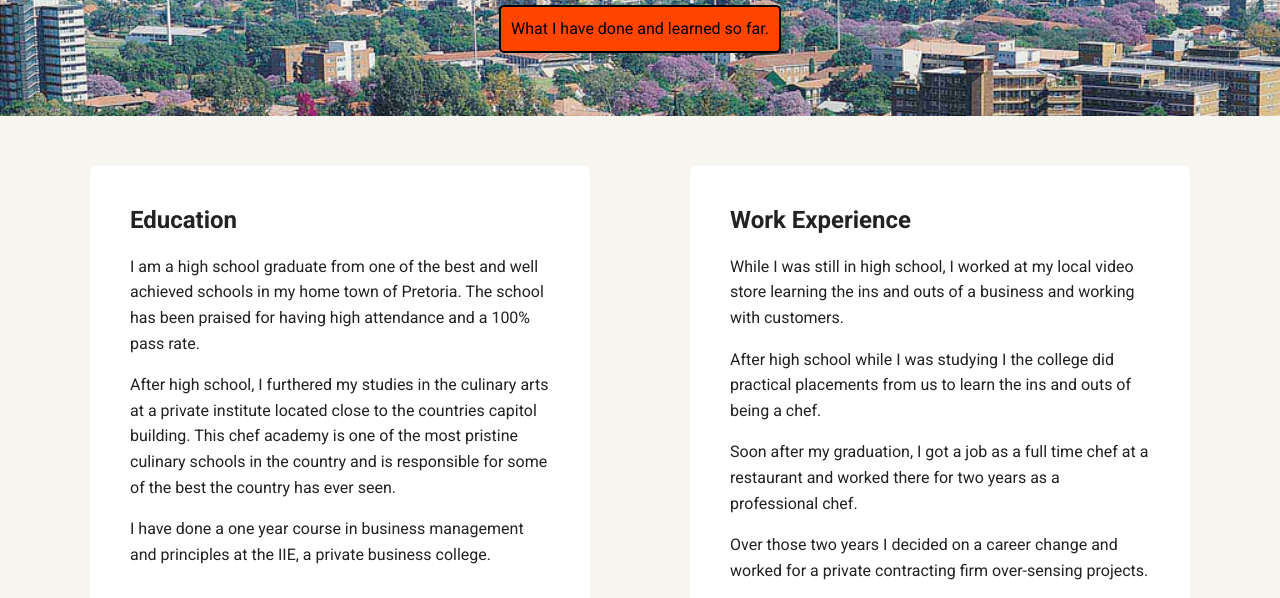
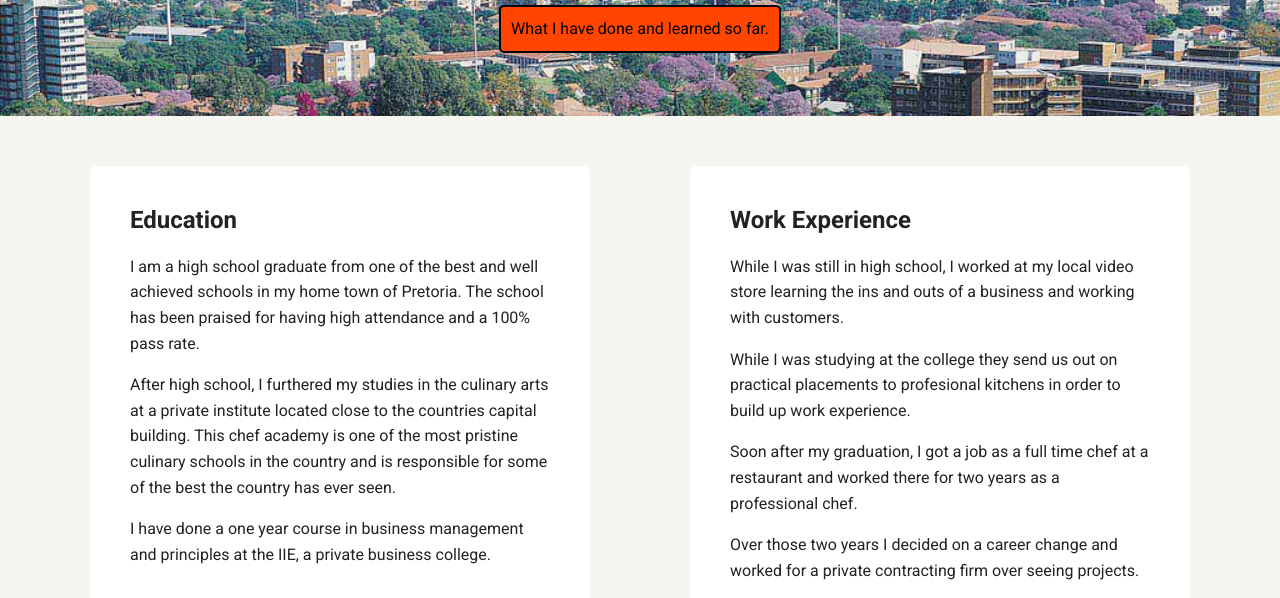
Before and after one commit to FROST113/techdegree-project-1, a plain HTML site: page portfolio_update_v1/experience.html in a window 1280 px wide. Shown: the part 354-952 px from the top of the page. Drawn offline with Linux system fonts and the light colour scheme; a web font is replaced by a local one.

Commit message:
content update.

```diff
--- a/portfolio_update_v1/experience.html
+++ b/portfolio_update_v1/experience.html
@@ -26,16 +26,16 @@
       <div class="card">
         <h2>Education</h2>
         <p>I am a high school graduate from one of the best and well achieved schools in my home town of Pretoria. The school has been praised for having high attendance and a 100% pass rate.</p>
-        <p>After high school, I furthered my studies in the culinary arts at a private institute located close to the countries capitol building. This chef academy is one of the most pristine culinary schools in the country and is responsible for some of the best the country has ever seen.</p>
+        <p>After high school, I furthered my studies in the culinary arts at a private institute located close to the countries capital building. This chef academy is one of the most pristine culinary schools in the country and is responsible for some of the best the country has ever seen.</p>
         <p>I have done a one year course in business management and principles at the IIE, a private business college.</p>
       </div>
 
       <div class="card">
         <h2>Work Experience</h2>
         <p>While I was still in high school, I worked at my local video store learning the ins and outs of a business and working with customers.</p>
-        <p>After high school while I was studying I the college did practical placements from us to learn the ins and outs of being a chef.</p>
+        <p>While I was studying at the college they send us out on practical placements to profesional kitchens in order to build up work experience.</p>
         <p>Soon after my graduation, I got a job as a full time chef at a restaurant and worked there for two years as a professional chef.</p>
-        <p>Over those two years I decided on a career change and worked for a private contracting firm over-sensing projects.</p>
+        <p>Over those two years I decided on a career change and worked for a private contracting firm over seeing projects.</p>
       </div>
 
 
```
Also changed, not shown: portfolio_update_v1/index.html (+1 -1 lines).
